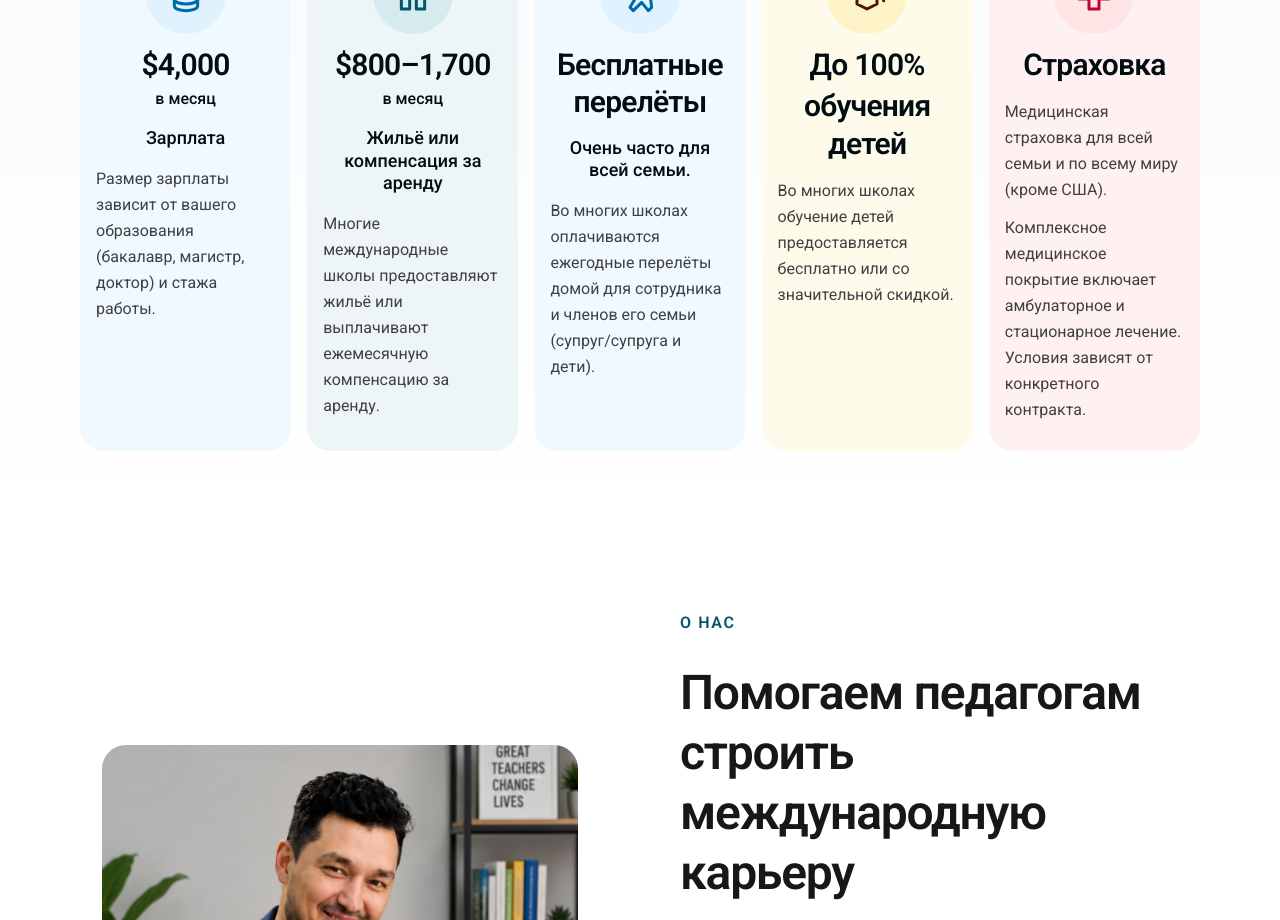
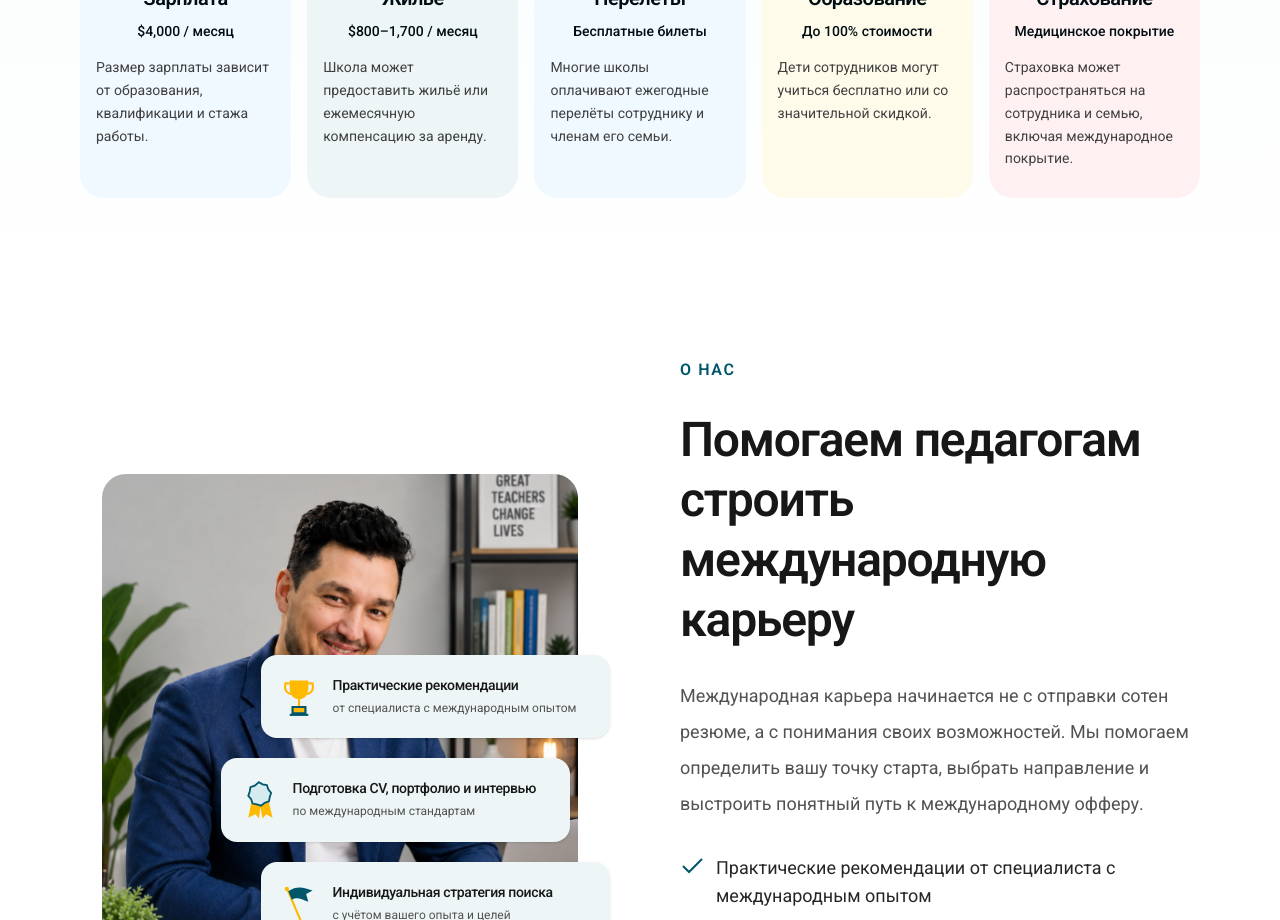
Before and after one commit to Ab-web-creator/globalTeachers, a Next.js app: page / in a window 1280 px wide. Shown: the part 1880-2800 px from the top of the page. Built offline with nearby package versions, Linux system fonts and the light colour scheme.

Commit message:
a new section is added 3

```diff
--- a/app/components/home/about/about-copy.tsx
+++ b/app/components/home/about/about-copy.tsx
@@ -9,7 +9,7 @@ export default function AboutCopy({ openPanel }: PanelProps) {
         Помогаем педагогам строить международную карьеру
       </h2>
       <p className="mt-7 text-base leading-loose text-neutral-600 sm:text-lg">
-        Поиск работы за рубежом может казаться сложным: с чего начать, где искать вакансии, как составить резюме и подготовиться к интервью. GlobalTeacherHub помогает пройти этот путь уверенно и последовательно — от первого шага до получения оффера.
+      Международная карьера начинается не с отправки сотен резюме, а с понимания своих возможностей. Мы помогаем определить вашу точку старта, выбрать направление и выстроить понятный путь к международному офферу.
       </p>
       <AboutBenefits />
       <button onClick={() => openPanel("Courses")} className="mt-9 rounded-full bg-brand-100 px-8 py-4 text-base font-medium text-brand-500 transition hover:bg-brand-200 sm:mt-11">
--- a/app/components/home/benefits/benefit-card.tsx
+++ b/app/components/home/benefits/benefit-card.tsx
@@ -18,21 +18,13 @@ export default function BenefitCard({ benefit }: { benefit: Benefit }) {
         <div className={`relative mx-auto -mt-10 mb-3 flex size-20 items-center justify-center rounded-full ${benefit.iconColor}`}>
           <BenefitIcon name={benefit.id} />
         </div>
-        <h3 className="text-3xl leading-tight font-semibold tracking-tight text-brand-950">
+        <h3 className="text-2xl leading-tight font-semibold tracking-tight text-brand-950 lg:text-xl">
           {benefit.title}
         </h3>
-        {benefit.subtitle && (
-          <p className={`mt-1 text-brand-950 ${benefit.id === "education" ? "text-3xl leading-tight font-semibold tracking-tight" : "text-base font-medium"}`}>
-            {benefit.subtitle}
-          </p>
-        )}
-        {benefit.label && (
-          <p className="mt-4 text-lg leading-tight font-medium text-brand-950">{benefit.label}</p>
-        )}
-        <p className="mt-4 text-left text-base leading-relaxed text-neutral-700">{benefit.description}</p>
-        {benefit.detail && (
-          <p className="mt-3 text-left text-base leading-relaxed text-neutral-700">{benefit.detail}</p>
-        )}
+        <p className="mt-3 text-base leading-tight font-medium text-brand-950 lg:text-sm">
+          {benefit.subtitle}
+        </p>
+        <p className="mt-4 text-left text-base leading-relaxed text-neutral-700 lg:text-sm">{benefit.description}</p>
       </div>
     </li>
   );
--- a/app/components/home/benefits/benefits-content.ts
+++ b/app/components/home/benefits/benefits-content.ts
@@ -3,10 +3,8 @@ export type BenefitIconName = "salary" | "housing" | "flights" | "education" | "
 export type Benefit = {
   id: BenefitIconName;
   title: string;
-  subtitle?: string;
-  label?: string;
+  subtitle: string;
   description: string;
-  detail?: string;
   color: string;
   iconColor: string;
 };
@@ -14,43 +12,41 @@ export type Benefit = {
 export const benefits: Benefit[] = [
   {
     id: "salary",
-    title: "$4,000",
-    subtitle: "в месяц",
-    label: "Зарплата",
-    description: "Размер зарплаты зависит от вашего образования (бакалавр, магистр, доктор) и стажа работы.",
+    title: "Зарплата",
+    subtitle: "$4,000 / месяц",
+    description: "Размер зарплаты зависит от образования, квалификации и стажа работы.",
     color: "bg-sky-50",
     iconColor: "bg-sky-100 text-sky-700",
   },
   {
     id: "housing",
-    title: "$800–1,700",
-    subtitle: "в месяц",
-    label: "Жильё или компенсация за аренду",
-    description: "Многие международные школы предоставляют жильё или выплачивают ежемесячную компенсацию за аренду.",
+    title: "Жильё",
+    subtitle: "$800–1,700 / месяц",
+    description: "Школа может предоставить жильё или ежемесячную компенсацию за аренду.",
     color: "bg-brand-50",
     iconColor: "bg-brand-100 text-brand-500",
   },
   {
     id: "flights",
-    title: "Бесплатные перелёты",
-    label: "Очень часто для всей семьи.",
-    description: "Во многих школах оплачиваются ежегодные перелёты домой для сотрудника и членов его семьи (супруг/супруга и дети).",
+    title: "Перелёты",
+    subtitle: "Бесплатные билеты",
+    description: "Многие школы оплачивают ежегодные перелёты сотруднику и членам его семьи.",
     color: "bg-sky-50",
     iconColor: "bg-sky-100 text-sky-700",
   },
   {
     id: "education",
-    title: "До 100%",
-    subtitle: "обучения детей",
-    description: "Во многих школах обучение детей предоставляется бесплатно или со значительной скидкой.",
+    title: "Образование",
+    subtitle: "До 100% стоимости",
+    description: "Дети сотрудников могут учиться бесплатно или со значительной скидкой.",
     color: "bg-amber-50",
     iconColor: "bg-amber-100 text-amber-950",
   },
   {
     id: "insurance",
-    title: "Страховка",
-    description: "Медицинская страховка для всей семьи и по всему миру (кроме США).",
-    detail: "Комплексное медицинское покрытие включает амбулаторное и стационарное лечение. Условия зависят от конкретного контракта.",
+    title: "Страхование",
+    subtitle: "Медицинское покрытие",
+    description: "Страховка может распространяться на сотрудника и семью, включая международное покрытие.",
     color: "bg-rose-50",
     iconColor: "bg-rose-100 text-rose-700",
   },
--- a/app/components/home/hero-section.tsx
+++ b/app/components/home/hero-section.tsx
@@ -4,7 +4,7 @@ import LearningGallery from "./learning-gallery";
 
 export default function HeroSection({ openPanel }: PanelProps) {
   return (
-    <div className="mx-auto grid w-full max-w-400 items-center gap-12 px-6 py-12 sm:px-10 sm:py-16 lg:min-h-[calc(100svh-101px)] lg:grid-cols-[1fr_1.08fr] lg:gap-14 lg:px-16 xl:gap-20 xl:px-20">
+    <div className="mx-auto grid w-full max-w-400 items-center gap-12 px-6 pt-6 pb-12 sm:px-10 sm:pt-8 sm:pb-16 lg:grid-cols-[1fr_1.08fr] lg:gap-14 lg:px-16 xl:gap-20 xl:px-20">
       <Hero openPanel={openPanel} />
       <LearningGallery openPanel={openPanel} />
     </div>
--- a/app/components/home/site-header.tsx
+++ b/app/components/home/site-header.tsx
@@ -19,9 +19,9 @@ export default function SiteHeader({ openPanel }: PanelProps) {
 
   return (
     <header className={`sticky top-0 z-40 border-b border-black/5 bg-white ${compact ? "shadow-sm" : ""}`}>
-      <div className={`mx-auto flex max-w-400 items-center justify-between gap-6 px-6 transition-[min-height] duration-200 motion-reduce:transition-none lg:px-9 ${compact ? "min-h-16 lg:min-h-18" : "min-h-22 lg:min-h-25"}`}>
+      <div className={`mx-auto flex max-w-400 items-center justify-between gap-6 px-6 transition-[min-height] duration-200 motion-reduce:transition-none lg:px-9 ${compact ? "min-h-14 lg:min-h-16" : "min-h-16 lg:min-h-18"}`}>
         <Link href="/" aria-label="Global Teacher Hub home" className="shrink-0 rounded-sm focus-visible:outline-2 focus-visible:outline-offset-4 focus-visible:outline-brand-500">
-          <Logo className={`transition-[width] duration-200 motion-reduce:transition-none ${compact ? "w-28 lg:w-32" : "w-32 lg:w-40"}`} aria-hidden="true" />
+          <Logo className={`transition-[width] duration-200 motion-reduce:transition-none ${compact ? "w-24 lg:w-28" : "w-28 lg:w-32"}`} aria-hidden="true" />
         </Link>
         <DesktopNavigation openPanel={navigate} />
         <button type="button" aria-expanded={menuOpen} aria-controls="mobile-menu" aria-label={menuOpen ? "Закрыть меню" : "Открыть меню"} onClick={() => setMenuOpen(!menuOpen)} className="rounded-xl p-3 text-brand-500 xl:hidden">
```
